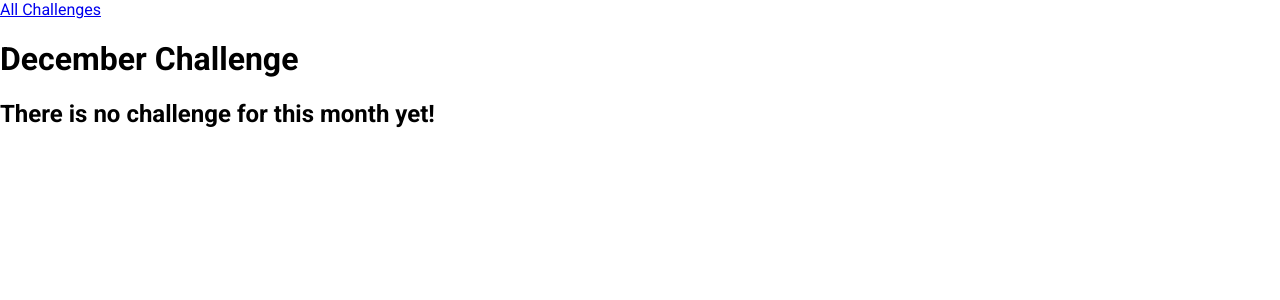
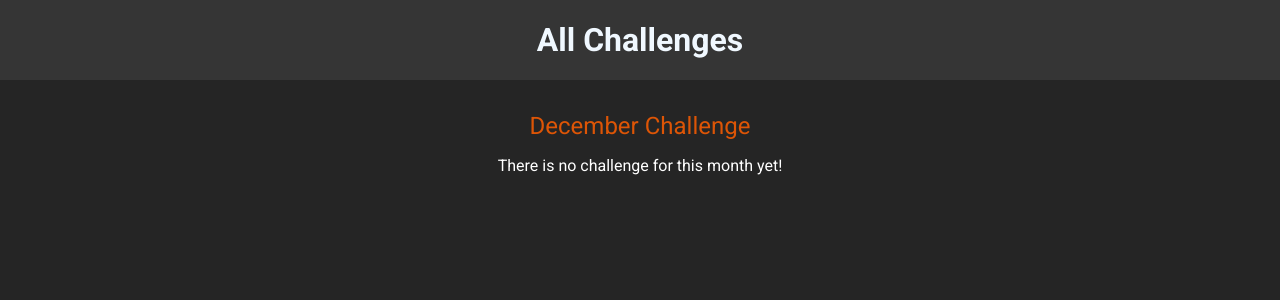
Before and after one commit to AdithyaDeSilva/DjangoFirstProject, a Django app: page /challenges/december in a window 1280 px wide. Shown: the top 300 px of the page. Run offline with Django 4.2, Linux system fonts and the light colour scheme.

Commit message:
Style the view

```diff
--- /dev/null
+++ b/challenges/static/challenges/challenge.css
@@ -0,0 +1,20 @@
+h1,h2 {
+    text-align: center;
+    color: white;
+}
+
+h1 {
+    font-size: 1.5rem;
+    margin: 2rem 0 1rem 0 ;
+    font-weight: normal;
+    color: #dd5506;
+}
+h2 {
+    font-size: 3rem;
+    font-weight: bold;
+}
+
+.fallback {
+    text-align: center;
+    color: white;
+}
--- /dev/null
+++ b/challenges/static/challenges/includes/header.css
@@ -0,0 +1,25 @@
+header {
+    width: 100%;
+    height: 5rem;
+    background-color: #353535;
+}
+
+header nav{
+    width: 100%;
+    height: 100%;
+    display: flex;
+    justify-content: center;
+    align-items: center;
+}
+
+header nav a {
+    color: aliceblue;
+    font-size: 2rem;
+    font-weight: bold;
+    text-decoration: none;
+}
+
+header nav a:hover,
+header nav a:active {
+    color: #dd5506;
+}
--- a/challenges/templates/challenges/challenge.html
+++ b/challenges/templates/challenges/challenge.html
@@ -1,4 +1,9 @@
 {% extends 'layout.html' %}
+{% load static %}
+{% block cssFiles %}
+    <link rel = "stylesheet" href="{% static "challenges/challenge.css" %}">
+    <link rel = "stylesheet" href="{% static "challenges/includes/header.css" %}">
+{% endblock  %}
 
 {% block pageTitle %}
     {{monthName | title}} Challenge
@@ -10,6 +15,6 @@
     {%if text is not None %}
         <h2>{{text}}</h2>
     {% else %}
-        <h2>There is no challenge for this month yet!</h2>
+        <p class= 'fallback'>There is no challenge for this month yet!</p>
     {% endif %}
 {% endblock %}
--- a/challenges/templates/challenges/index.html
+++ b/challenges/templates/challenges/index.html
@@ -3,6 +3,7 @@
 
 {% block cssFiles %}
     <link rel = "stylesheet" href="{% static "challenges/challenges.css" %}">
+    <link rel = "stylesheet" href="{% static "challenges/includes/header.css" %}">
 {% endblock  %}
 
 {% block  pageTitle%}
--- a/monthly_challenges/settings.py
+++ b/monthly_challenges/settings.py
@@ -38,6 +38,7 @@ INSTALLED_APPS = [
     'django.contrib.sessions',
     'django.contrib.messages',
     'django.contrib.staticfiles',
+    'livereload'
 ]
 
 MIDDLEWARE = [
--- a/static/styles.css
+++ b/static/styles.css
@@ -5,5 +5,6 @@ html {
 }
 
 body {
-    margin: 0;
+    margin: 0px;
+    background-color: rgb(37, 37, 37);
 }
```
Also changed, not shown: challenges/static/challenges/challenges.css (+34 -0 lines), README.md.
